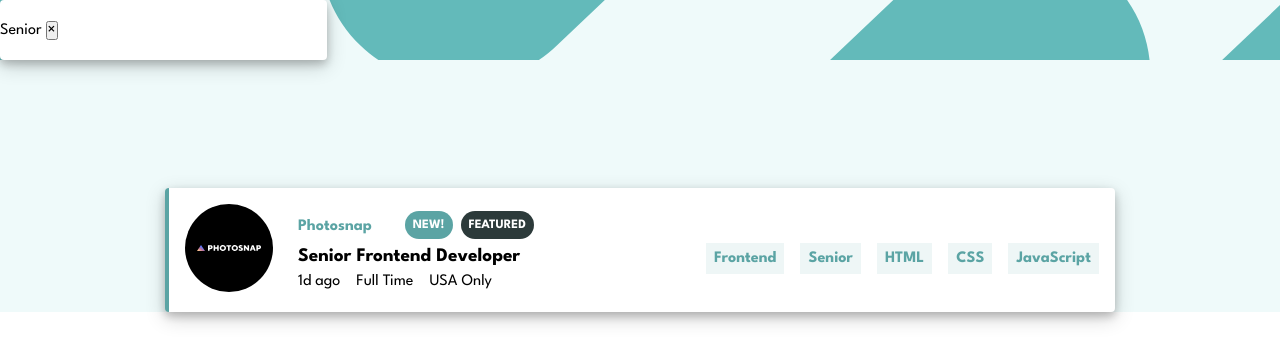
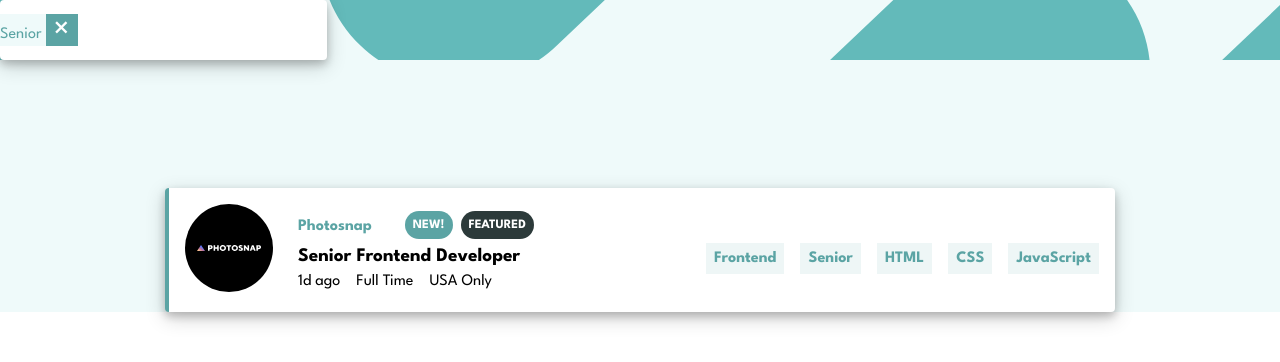
Before and after one commit to henryapm/job-listing, a Vue app: page / in a window 1280 px wide. Both pictures are taken after a click on the element "Senior". Shown: the top 362 px of the page. Built offline with nearby package versions, Linux system fonts and the light colour scheme.

Commit message:
some styling

```diff
--- a/public/styles.css
+++ b/public/styles.css
@@ -37,6 +37,19 @@
 
 .filter__element:first-child{
   margin-left: 20px;
+}
+
+.btn__attribute{
+  background-color: var(--bg-color);
+  color: var(--desaturated-dark-cyan);
+}
+
+.btn__close{
+  color: white;
+  font-size: 2rem;
+  background-color: var(--desaturated-dark-cyan);
+  padding: .1rem 0.5rem;
+  border: 0px;
 }
 
 .jobs{
--- a/src/App.vue
+++ b/src/App.vue
@@ -2,7 +2,7 @@
   <section class="jobs">
     <div class="filter__container">
       <div v-if="filters.length" class="filter">
-        <span v-for="(toolOrSkill, index) in filters" :key="index"> {{ toolOrSkill }} <button @click="removeFilter(index)">&times;</button></span>
+        <span class="btn__attribute" v-for="(toolOrSkill, index) in filters" :key="index"> {{ toolOrSkill }} <button class="btn__close" @click="removeFilter(index)">&times;</button></span>
       </div>
     </div>
     <ul class="jobs__list">
```
